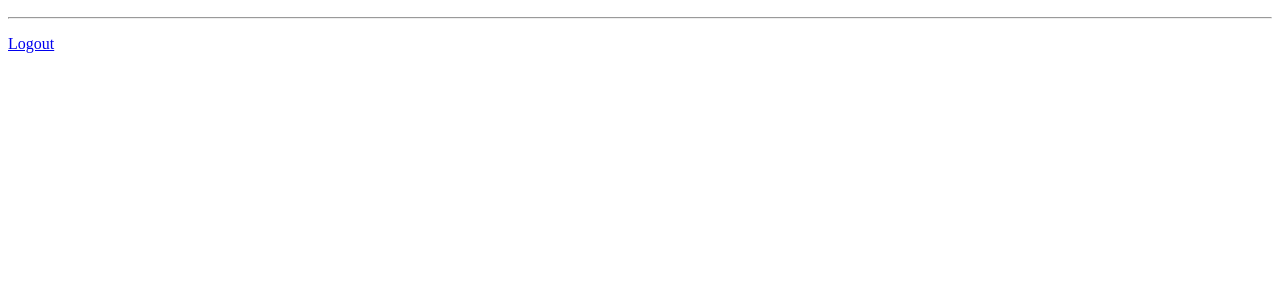
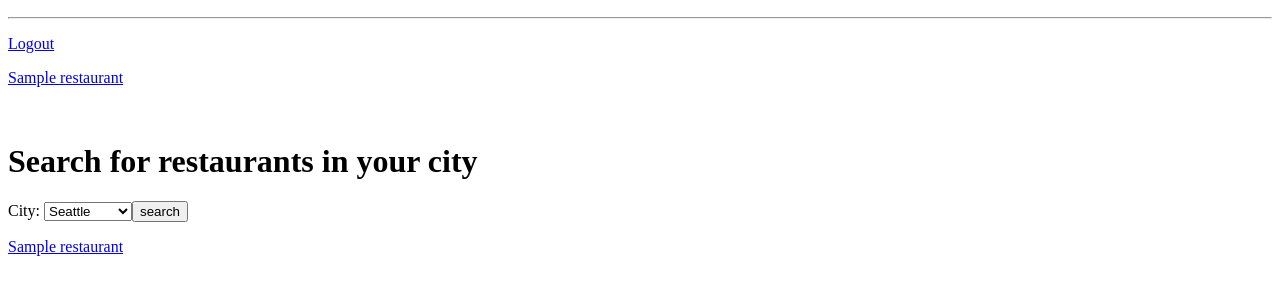
Before and after one commit to devinyr/thinder, a Django app: template apps/login/templates/login/home.html in a window 1280 px wide. Shown: the part 117-412 px from the top of the page. Run offline with Django 3.2, Linux system fonts and the light colour scheme; the template is opened without the code that fills it: most values are stand-ins (such as "Sample title", 1, 10 or a date in 2020); parts of the project's set-up code (start-up, migrations or seed data) failed here and were passed over.

Commit message:
Ignore these

```diff
--- a/apps/events/urls.py
+++ b/apps/events/urls.py
@@ -2,7 +2,7 @@ from django.conf.urls import include, url, patterns
 from apps.events import views
 
 urlpatterns = patterns ('',
-	url(r'^$', views.index, name="events_index"),
+	url(r'^events$', views.index, name="events_index"),
 	url(r'^show/', views.show, name="show"),
 	url(r'^create/', views.create, name="create"),
 	url(r'^city/', views.get_city, name="city")
--- a/apps/login/templates/login/home.html
+++ b/apps/login/templates/login/home.html
@@ -7,5 +7,25 @@
 		<p>Welcome {{user.first_name}}!</p>
 		<hr>
 		<p><a href="/logout">Logout</a><p>
+
+        {% for restaurant in restaurants.objects %}
+            <p><a href="{{restaurant.website_url}}">{{restaurant.name}}</a></p>
+        {% endfor %}
+        <br>
+        <h1>Search for restaurants in your city</h1>
+        <form action="{% url 'city' %}" method="post">
+            {% csrf_token %}
+            City: <select name="city">
+            <option value="Seattle">Seattle</option>
+            <option value="Bellevue">Bellevue</option>
+            <option value="Redmond">Redmond</option>
+            <option value="Bellingham">Bellingham</option>
+            <input type="submit" value="search">
+        </form>
+        {% for place in places.objects %}
+            <p><a href="{{place.website_url}}">{{place.name}}</a></p>
+        {% endfor %}
+
+
 	</body>
 </html>
```
Also changed, not shown: apps/login/views.py (+24 -1 lines).
